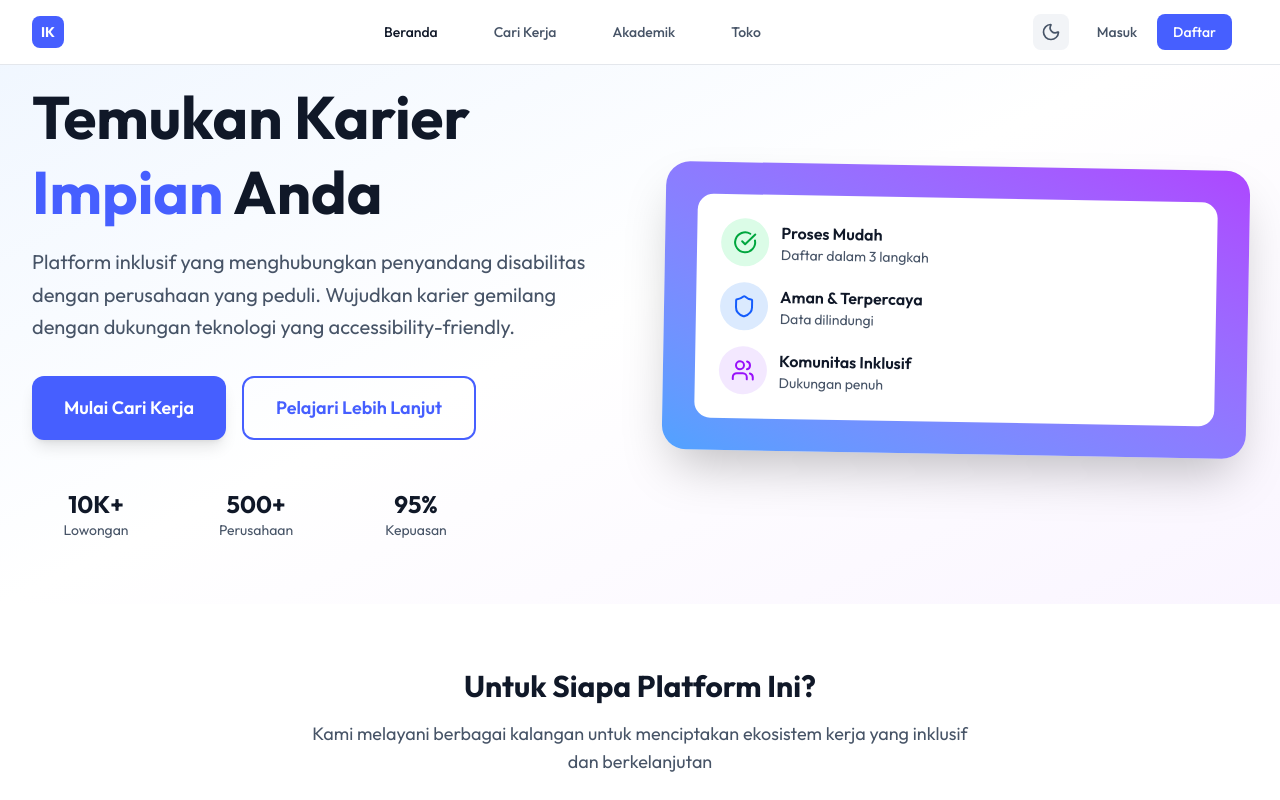
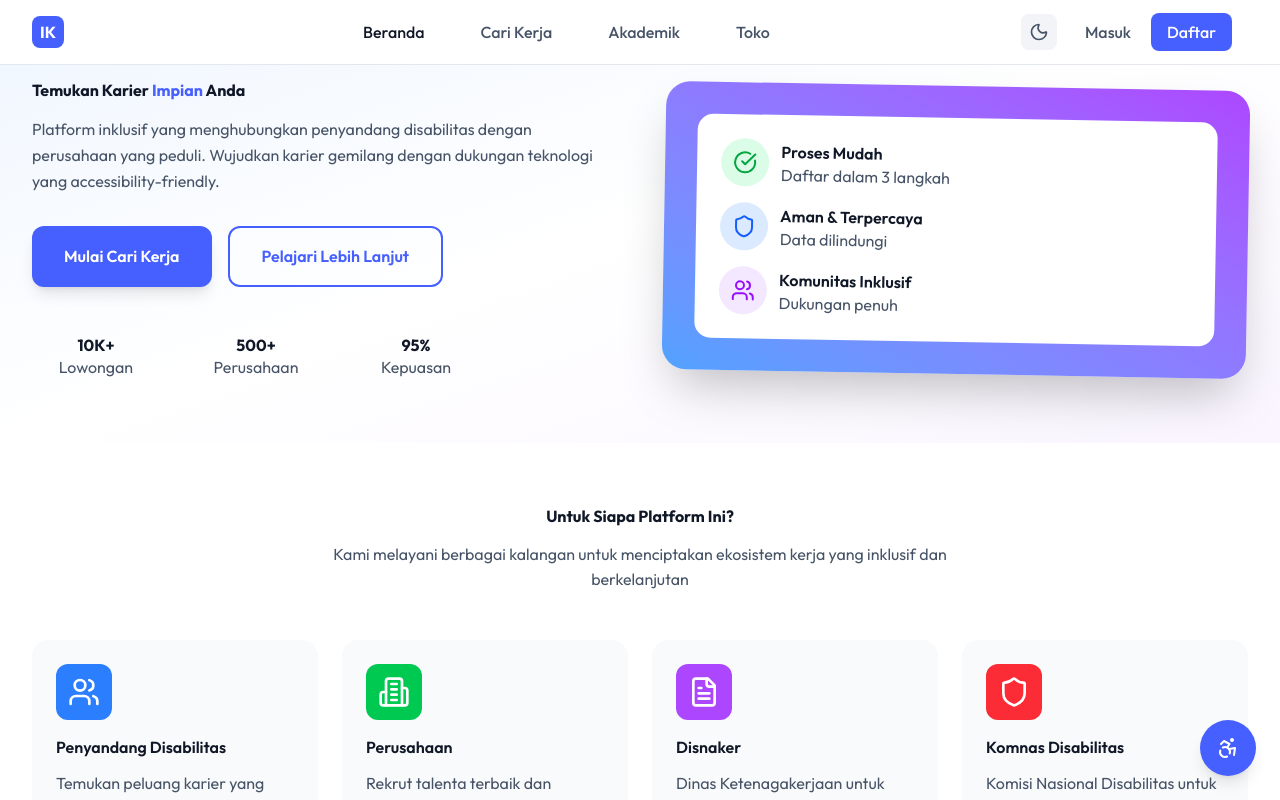
Before and after one commit to danapraa/frontend-user, a Next.js app: page / in a window 1280 px wide. Shown: the top 800 px of the page. Built offline with nearby package versions, Linux system fonts and the light colour scheme; no server answers.

Commit message:
show acessibility

```diff
--- a/src/app/layout.tsx
+++ b/src/app/layout.tsx
@@ -23,7 +23,7 @@ export default function RootLayout({
             <UserProvider>{children}</UserProvider>
           </SidebarProvider>
         </ThemeProvider>
-        {/* <AccessibilityOverlay /> */}
+        <AccessibilityOverlay />
       </body>
     </html>
   );
```
